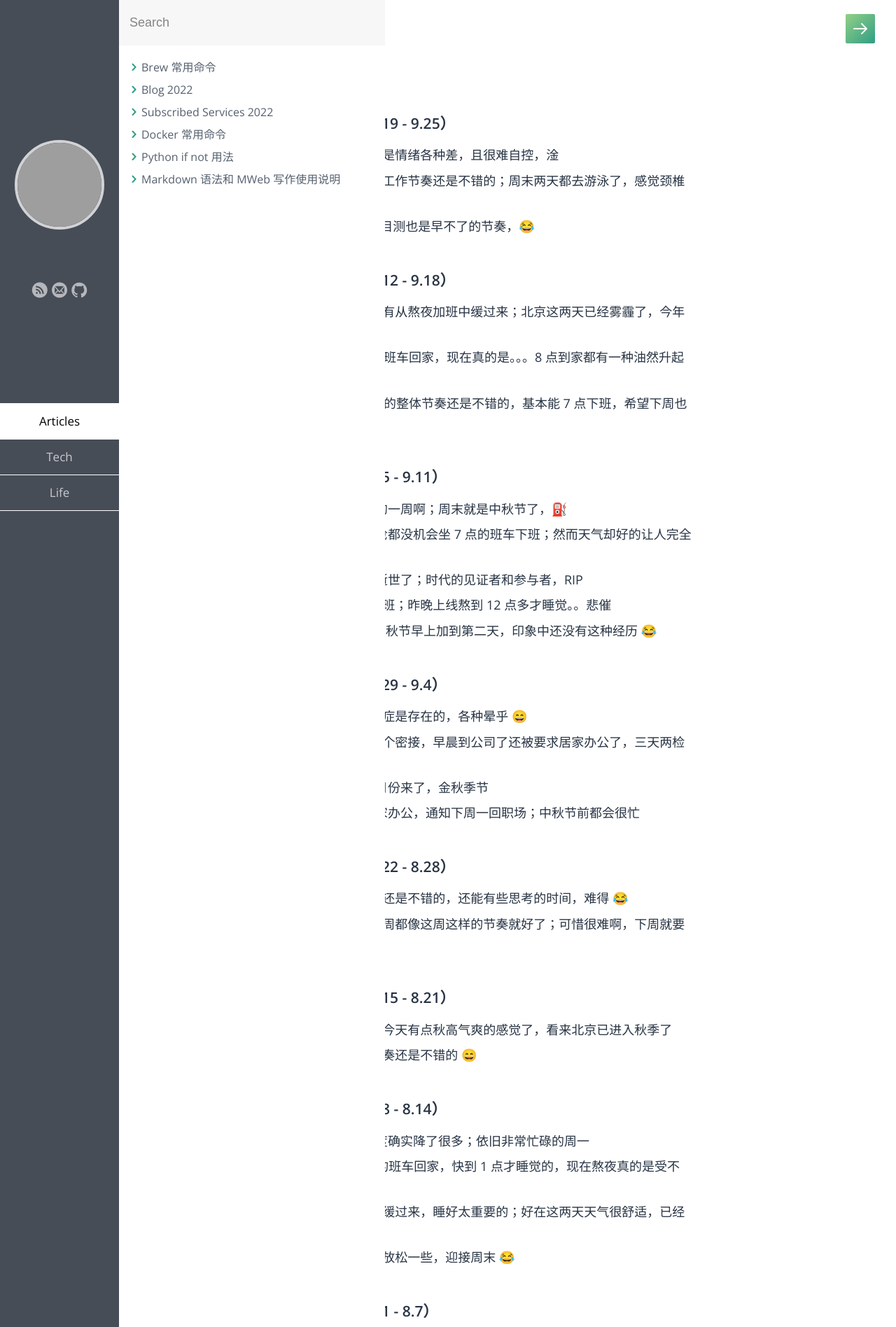
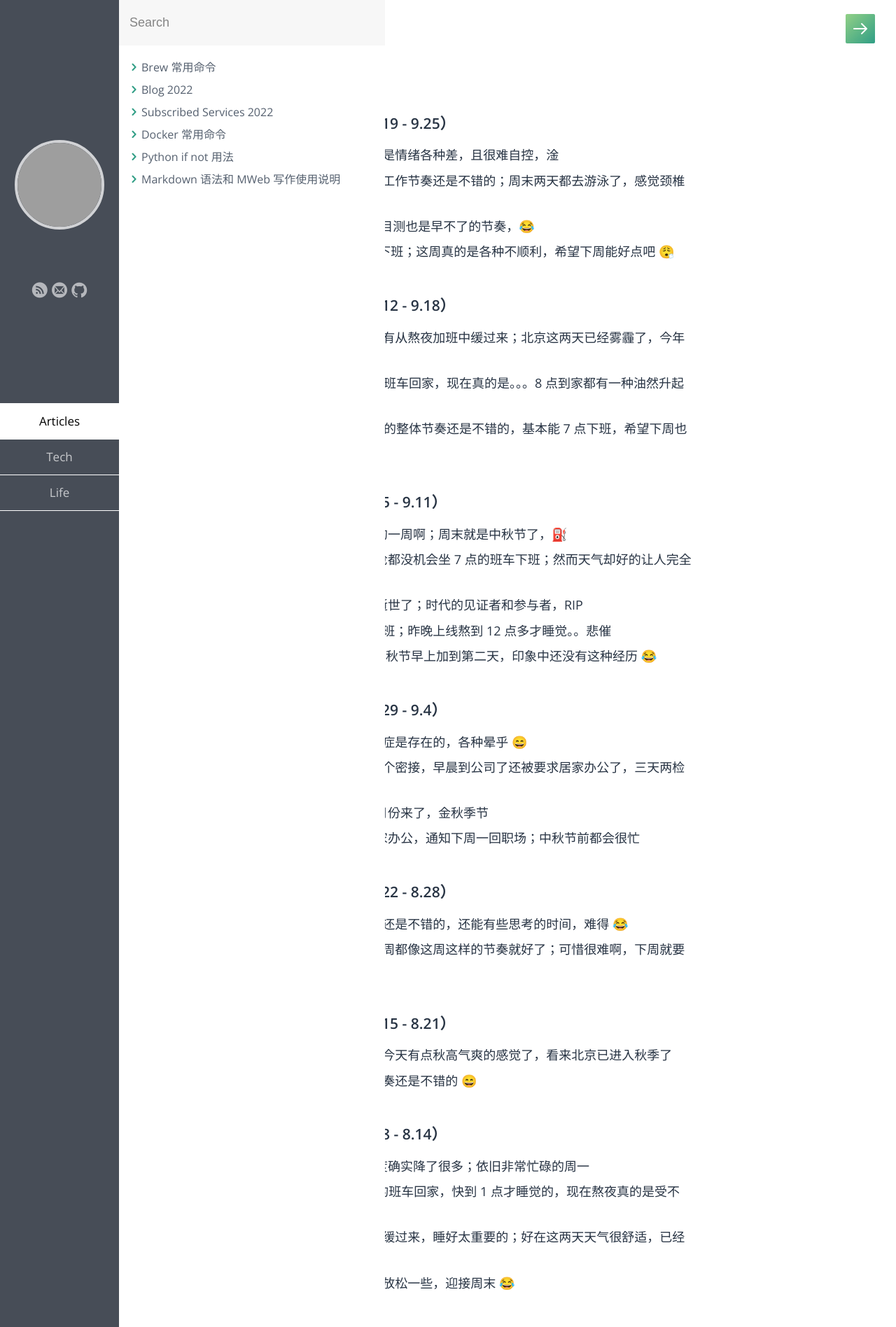
Before and after one commit to samxupeiran/samxupeiran.github.io, a Jekyll site: the page built from _posts/life/2022-05-06-my-blog.md, in a window 1280 px wide. Shown: the top 1896 px of the page at 70% size. Built offline with Jekyll 4.4.1, drawn with Linux system fonts in a browser that asks for light colours; some web fonts are replaced; some of the changed text lies outside the part shown; grey boxes are pictures that could not be loaded.

Commit message:
feat: add weekly blog 9.23

```diff
--- a/_posts/life/2022-05-06-my-blog.md
+++ b/_posts/life/2022-05-06-my-blog.md
@@ -10,6 +10,7 @@ tags: Blog
      - 9.19 今天周一，最近真的是情绪各种差，且很难自控，淦
      - 9.21 这周到目前为止整体工作节奏还是不错的；周末两天都去游泳了，感觉颈椎要好些。。也许是错觉 😄
      - 9.22 今天有 H5 的上线，目测也是早不了的节奏，😂
+     - 9.23 昨晚上线到 11 点才下班；这周真的是各种不顺利，希望下周能好点吧 😮‍💨
 - ### 2022 年 9 月 第 3 周（9.12 - 9.18）
      - 9.13 今天周二，感觉还没有从熬夜加班中缓过来；北京这两天已经雾霾了，今年有点早啊 😂
      - 9.14 昨天坐的晚上 7 点的班车回家，现在真的是。。。8 点到家都有一种油然升起的幸福感 😄
```
